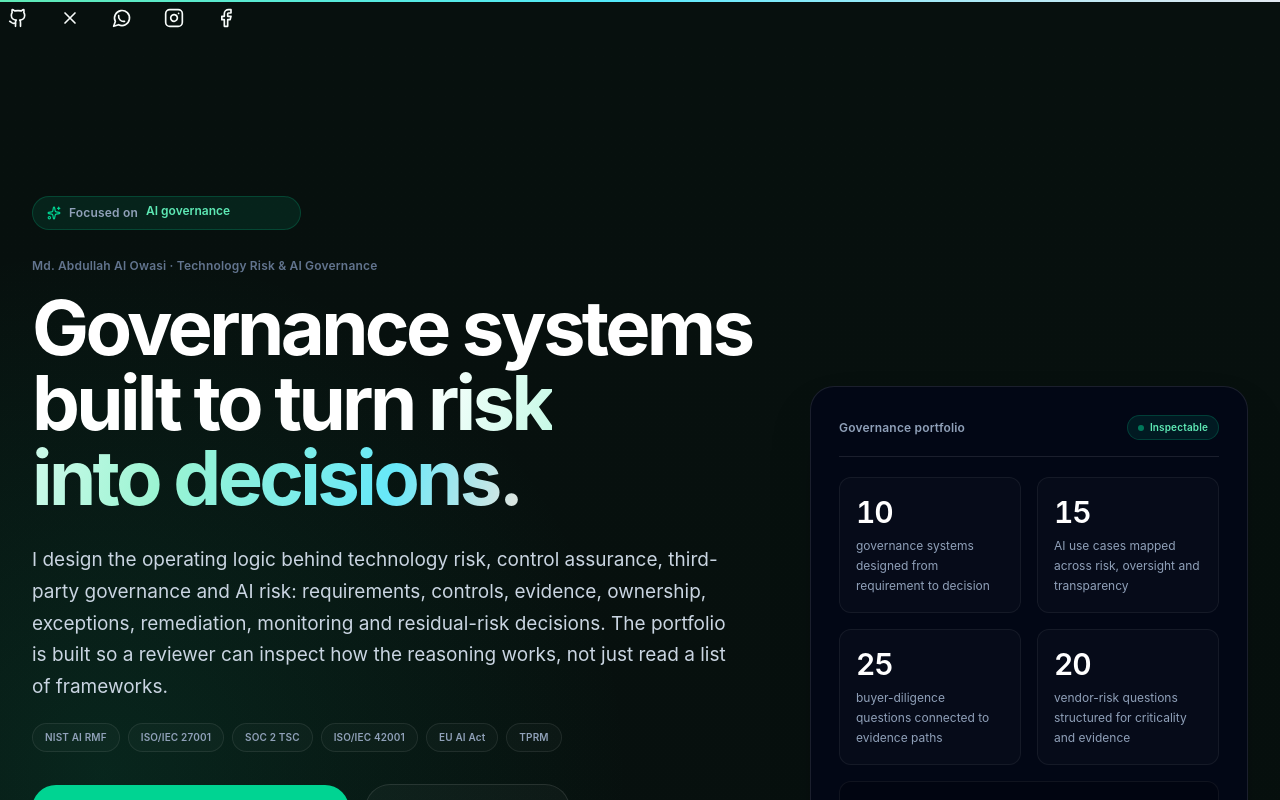
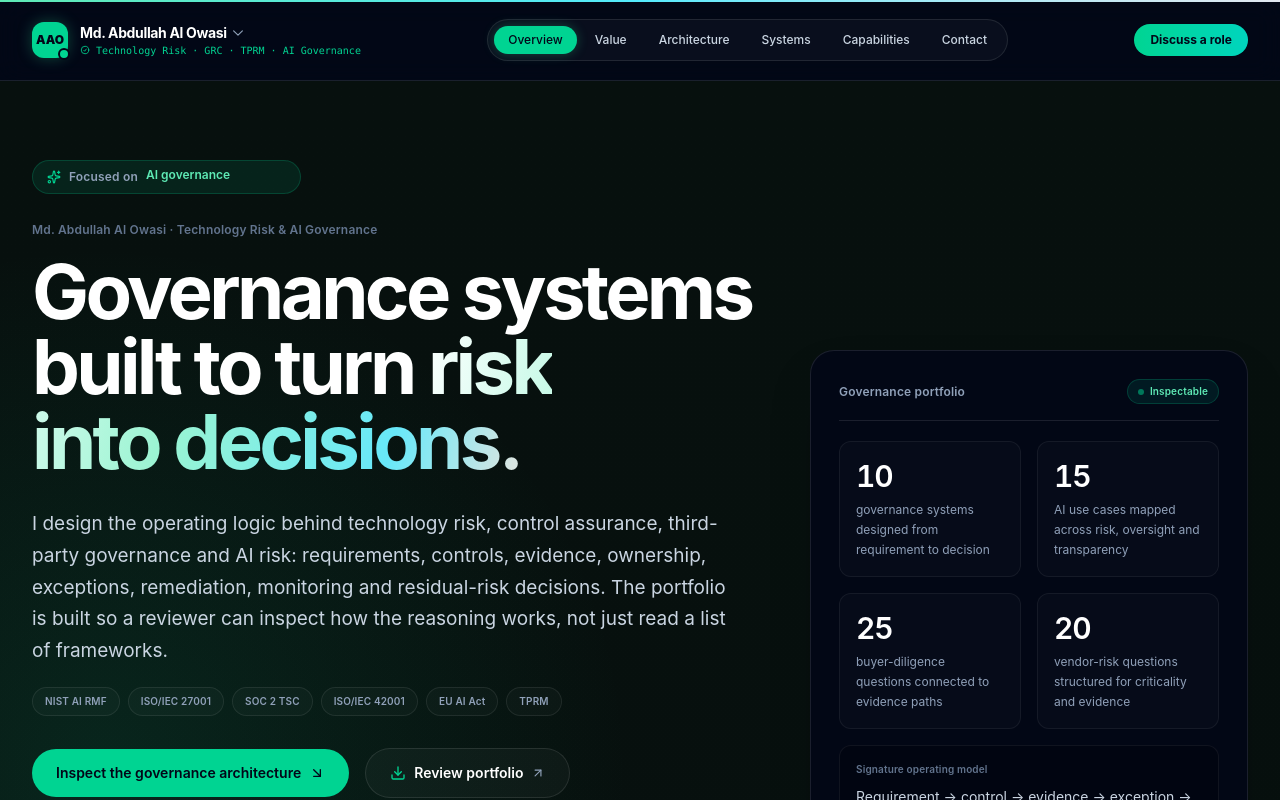
Before and after one commit to abdullahalowasi369-dev/aaowasi369v7, a Next.js app in the folder Md_Abdullah_Al_Owasi_Portfolio/: page / in a window 1280 px wide. Shown: the top 800 px of the page. Built offline with nearby package versions, Linux system fonts and the light colour scheme.

Commit message:
Refactor Navigation component and update links

```diff
--- a/Md_Abdullah_Al_Owasi_Portfolio/components/Navigation.tsx
+++ b/Md_Abdullah_Al_Owasi_Portfolio/components/Navigation.tsx
@@ -1,65 +1,225 @@
-import React from 'react';
-import Link from 'next/link';
+"use client";
 
-// Clean SVG icons defined locally to prevent missing package/import errors
-const SocialIcons = {
-  Github: () => (
-    <svg className="w-5 h-5" viewBox="0 0 24 24" fill="none" stroke="currentColor" strokeWidth="2" strokeLinecap="round" strokeLinejoin="round">
-      <path d="M15 22v-4a4.8 4.8 0 0 0-1-3.5c3 0 6-2 6-5.5.08-1.25-.27-2.48-1-3.5.28-1.15.28-2.35 0-3.5 0 0-1 0-3 1.5-2.64-.5-5.36-.5-8 0C6 2 5 2 5 2c-.3 1.15-.3 2.35 0 3.5A5.403 5.403 0 0 0 4 9c0 3.5 3 5.5 6 5.5-.39.49-.68 1.05-.85 1.65-.17.6-.22 1.23-.15 1.85v4" />
-      <path d="M9 18c-4.51 2-5-2-7-2" />
-    </svg>
-  ),
-  X: () => (
-    <svg className="w-5 h-5" viewBox="0 0 24 24" fill="none" stroke="currentColor" strokeWidth="2" strokeLinecap="round" strokeLinejoin="round">
-      <path d="M18 6 6 18M6 6l12 12" />
-    </svg>
-  ),
-  WhatsApp: () => (
-    <svg className="w-5 h-5" viewBox="0 0 24 24" fill="none" stroke="currentColor" strokeWidth="2" strokeLinecap="round" strokeLinejoin="round">
-      <path d="M7.9 20A9 9 0 1 0 4 16.1L2 22Z" />
-      <path d="M8 9.1A6 6 0 0 0 15 16" />
-    </svg>
-  ),
-  Instagram: () => (
-    <svg className="w-5 h-5" viewBox="0 0 24 24" fill="none" stroke="currentColor" strokeWidth="2" strokeLinecap="round" strokeLinejoin="round">
-      <rect width="20" height="20" x="2" y="2" rx="5" ry="5" />
-      <path d="M16 11.37A4 4 0 1 1 12.63 8 4 4 0 0 1 16 11.37z" />
-      <line x1="17.5" x2="17.51" y1="6.5" y2="6.5" />
-    </svg>
-  ),
-  Facebook: () => (
-    <svg className="w-5 h-5" viewBox="0 0 24 24" fill="none" stroke="currentColor" strokeWidth="2" strokeLinecap="round" strokeLinejoin="round">
-      <path d="M18 2h-3a5 5 0 0 0-5 5v3H7v4h3v8h4v-8h3l1-4h-4V7a1 1 0 0 1 1-1h3z" />
-    </svg>
-  ),
-};
+import { useEffect, useRef, useState } from "react";
+import { siteConfig } from "@/data/portfolio";
+import {
+  DynamicIcon,
+  IconChevronDown,
+  IconCheckCircle,
+  IconExternalLink,
+  IconMenu,
+  IconClose,
+} from "@/components/Icons";
 
-const navigationLinks = [
-  { href: 'https://github.com', detail: 'Code & repositories', Icon: SocialIcons.Github },
-  { href: 'https://x.com', detail: 'Updates & writing', Icon: SocialIcons.X },
-  { href: 'https://wa.me/', detail: 'Direct message', Icon: SocialIcons.WhatsApp },
-  { href: 'https://instagram.com', detail: 'Personal profile', Icon: SocialIcons.Instagram },
-  { href: 'https://facebook.com', detail: 'Personal profile', Icon: SocialIcons.Facebook },
+const navLinks = [
+  { name: "Overview", href: "#top" },
+  { name: "Value", href: "#value" },
+  { name: "Architecture", href: "#proof" },
+  { name: "Systems", href: "#projects" },
+  { name: "Capabilities", href: "#capabilities" },
+  { name: "Contact", href: "#contact" },
+];
+
+const professionalLinks = [
+  { name: "LinkedIn", href: siteConfig.social.linkedin, detail: "Professional profile", iconKey: "linkedin" },
+  { name: "GitHub", href: siteConfig.social.github, detail: "Code & repositories", iconKey: "github" },
+  { name: "X", href: siteConfig.social.x, detail: "Updates & writing", iconKey: "x" },
+  { name: "WhatsApp", href: siteConfig.social.whatsapp, detail: "Direct message", iconKey: "whatsapp" },
+  { name: "Instagram", href: siteConfig.social.instagram, detail: "Personal profile", iconKey: "instagram" },
+  { name: "Facebook", href: siteConfig.social.facebook, detail: "Personal profile", iconKey: "facebook" },
 ];
 
 export default function Navigation() {
+  const [mobileMenuOpen, setMobileMenuOpen] = useState(false);
+  const [profileOpen, setProfileOpen] = useState(false);
+  const [activeSection, setActiveSection] = useState("top");
+  const profileRef = useRef<HTMLDivElement>(null);
+
+  useEffect(() => {
+    function handleClickOutside(event: MouseEvent) {
+      if (profileRef.current && !profileRef.current.contains(event.target as Node)) setProfileOpen(false);
+    }
+    document.addEventListener("mousedown", handleClickOutside);
+    return () => document.removeEventListener("mousedown", handleClickOutside);
+  }, []);
+
+  useEffect(() => {
+    const sectionIds = navLinks.map((link) => link.href.replace("#", ""));
+    const handleScroll = () => {
+      const scrollPosition = window.scrollY + 200;
+      for (const id of sectionIds) {
+        const element = document.getElementById(id);
+        if (!element) continue;
+        if (scrollPosition >= element.offsetTop && scrollPosition < element.offsetTop + element.offsetHeight) {
+          setActiveSection(id);
+          break;
+        }
+      }
+    };
+    const initialFrame = window.requestAnimationFrame(handleScroll);
+    window.addEventListener("scroll", handleScroll, { passive: true });
+    return () => {
+      window.cancelAnimationFrame(initialFrame);
+      window.removeEventListener("scroll", handleScroll);
+    };
+  }, []);
+
   return (
-    <nav className="flex items-center gap-4">
-      {navigationLinks.map((item, index) => {
-        const IconComponent = item.Icon;
-        return (
-          <Link
-            key={index}
-            href={item.href}
+    <header className="fixed inset-x-0 top-0 z-50 border-b border-white/10 bg-slate-950/85 font-sans backdrop-blur-md">
+      <div className="mx-auto max-w-7xl px-4 sm:px-6 lg:px-8">
+        <div className="flex h-16 items-center justify-between sm:h-20">
+          <div className="relative" ref={profileRef}>
+            <button
+              type="button"
+              onClick={() => setProfileOpen((value) => !value)}
+              className="group flex items-center space-x-3 text-left focus:outline-none"
+              aria-expanded={profileOpen}
+              aria-controls="candidate-profile"
+            >
+              <div className="relative">
+                <span className="flex h-9 w-9 items-center justify-center rounded-xl bg-emerald-400 text-xs font-black text-slate-950 shadow-[0_0_15px_rgba(52,211,153,0.3)] transition-all group-hover:bg-emerald-300">
+                  AAO
+                </span>
+                <span className="absolute -bottom-0.5 -right-0.5 h-3 w-3 rounded-full border-2 border-slate-950 bg-emerald-400" aria-hidden="true" />
+              </div>
+              <div className="hidden sm:block">
+                <div className="flex items-center space-x-1 text-sm font-bold tracking-tight text-white transition-colors group-hover:text-emerald-300">
+                  <span>{siteConfig.name}</span>
+                  <IconChevronDown className={`h-3.5 w-3.5 text-slate-400 transition-transform duration-200 ${profileOpen ? "rotate-180 text-emerald-400" : ""}`} />
+                </div>
+                <div className="flex items-center space-x-1.5 font-mono text-[10px] text-emerald-400">
+                  <IconCheckCircle className="h-2.5 w-2.5" />
+                  <span>Technology Risk · GRC · TPRM · AI Governance</span>
+                </div>
+              </div>
+            </button>
+
+            {profileOpen && (
+              <div id="candidate-profile" className="absolute left-0 z-50 mt-3 w-[min(22rem,calc(100vw-2rem))] rounded-2xl border border-white/15 bg-slate-950 p-5 shadow-2xl backdrop-blur-xl">
+                <div className="border-b border-white/10 pb-3">
+                  <p className="type-label text-xs font-bold text-emerald-400">Technology Risk & AI Governance</p>
+                  <h4 className="mt-1 text-sm font-bold text-white">{siteConfig.name}</h4>
+                  <p className="text-xs text-slate-400">Enterprise Assurance · Third-Party Risk · AI Governance</p>
+                  <p className="mt-2 text-[11px] leading-relaxed text-slate-500">{siteConfig.location} · evidence-led governance portfolio</p>
+                </div>
+
+                <div className="my-3.5 grid grid-cols-2 gap-2">
+                  <a
+                    href="/career-assets/Md_Abdullah_Al_Owasi_Resume.docx"
                     target="_blank"
                     rel="noopener noreferrer"
-            className="flex items-center gap-2 p-2 rounded hover:bg-gray-100 transition-colors"
-            title={item.detail}
+                    className="flex items-center justify-center space-x-1.5 rounded-lg bg-emerald-400 py-2 text-xs font-bold text-slate-950 transition-colors hover:bg-emerald-300"
                   >
-            <IconComponent />
-          </Link>
+                    <span>Resume</span>
+                  </a>
+                  <a
+                    href="#contact"
+                    onClick={() => setProfileOpen(false)}
+                    className="flex items-center justify-center space-x-1.5 rounded-lg border border-white/10 bg-white/10 py-2 text-xs font-semibold text-white transition-colors hover:bg-white/15"
+                  >
+                    <span>Contact</span>
+                  </a>
+                </div>
+
+                <p className="type-label mb-2 text-[10px] font-semibold text-slate-500">Profiles</p>
+                <div className="space-y-1">
+                  {professionalLinks.map((link) => (
+                    <a
+                      key={link.name}
+                      href={link.href}
+                      target="_blank"
+                      rel="noopener noreferrer"
+                      className="flex items-center justify-between rounded-lg p-2 text-xs text-slate-300 transition-colors hover:bg-white/[0.05] hover:text-white"
+                    >
+                      <span className="flex items-center gap-2 font-medium">
+                        <DynamicIcon name={link.iconKey} className="h-3.5 w-3.5 text-emerald-400" />
+                        {link.name}
+                      </span>
+                      <span className="type-label inline-flex items-center gap-1 text-[10px] text-slate-500">
+                        {link.detail}
+                        <IconExternalLink className="h-2.5 w-2.5" />
+                      </span>
+                    </a>
+                  ))}
+                </div>
+              </div>
+            )}
+          </div>
+
+          <nav className="hidden items-center space-x-1 rounded-full border border-white/10 bg-white/[0.03] p-1.5 lg:flex" aria-label="Primary navigation">
+            {navLinks.map((link) => {
+              const isActive = activeSection === link.href.replace("#", "");
+              return (
+                <a
+                  key={link.name}
+                  href={link.href}
+                  className={`rounded-full px-2.5 py-1.5 text-xs font-medium transition-all duration-200 lg:px-3.5 ${
+                    isActive ? "bg-emerald-400 font-bold text-slate-950 shadow-[0_0_12px_rgba(52,211,153,0.3)]" : "text-slate-300 hover:bg-white/5 hover:text-white"
+                  }`}
+                >
+                  {link.name}
+                </a>
               );
             })}
           </nav>
+
+          <div className="hidden items-center space-x-3 lg:flex">
+            <a
+              href="#contact"
+              className="inline-flex items-center space-x-2 rounded-full bg-gradient-to-r from-emerald-400 to-teal-400 px-4 py-2 text-xs font-bold text-slate-950 transition-all hover:shadow-[0_0_20px_rgba(52,211,153,0.4)]"
+            >
+              <span>Discuss a role</span>
+            </a>
+          </div>
+
+          <div className="flex items-center space-x-2 lg:hidden">
+            <button
+              type="button"
+              onClick={() => setMobileMenuOpen((value) => !value)}
+              className="rounded-xl border border-white/10 bg-white/5 p-2.5 text-slate-300 hover:text-white focus:outline-none"
+              aria-label="Toggle navigation menu"
+              aria-expanded={mobileMenuOpen}
+              aria-controls="mobile-navigation"
+            >
+              {mobileMenuOpen ? <IconClose className="h-5 w-5" /> : <IconMenu className="h-5 w-5" />}
+            </button>
+          </div>
+        </div>
+      </div>
+
+      {mobileMenuOpen && (
+        <div id="mobile-navigation" className="space-y-4 border-b border-white/10 bg-slate-950/95 px-4 pb-6 pt-4 backdrop-blur-2xl lg:hidden">
+          <div className="flex flex-col space-y-2">
+            {navLinks.map((link) => (
+              <a
+                key={link.name}
+                href={link.href}
+                onClick={() => setMobileMenuOpen(false)}
+                className="flex items-center justify-between rounded-xl px-4 py-3 text-sm font-semibold text-slate-200 transition-colors hover:bg-white/5 hover:text-emerald-400"
+              >
+                <span>{link.name}</span>
+                <span className="type-label text-[10px] text-slate-500">→</span>
+              </a>
+            ))}
+          </div>
+          <div className="space-y-3 border-t border-white/10 pt-4">
+            <div className="type-label flex items-center justify-between px-1 text-xs text-emerald-400">
+              <span className="flex items-center space-x-1">
+                <span>Open to opportunities</span>
+              </span>
+              <span className="text-slate-400">Remote · Relocation</span>
+            </div>
+            <a
+              href="/career-assets/Md_Abdullah_Al_Owasi_Resume.docx"
+              target="_blank"
+              rel="noopener noreferrer"
+              className="flex w-full items-center justify-center space-x-2 rounded-xl bg-emerald-400 py-3 text-xs font-bold text-slate-950 transition-colors hover:bg-emerald-300"
+            >
+              <span>Resume</span>
+            </a>
+          </div>
+        </div>
+      )}
+    </header>
   );
 }
```
Lines whose indentation alone changed are shown as unchanged.
